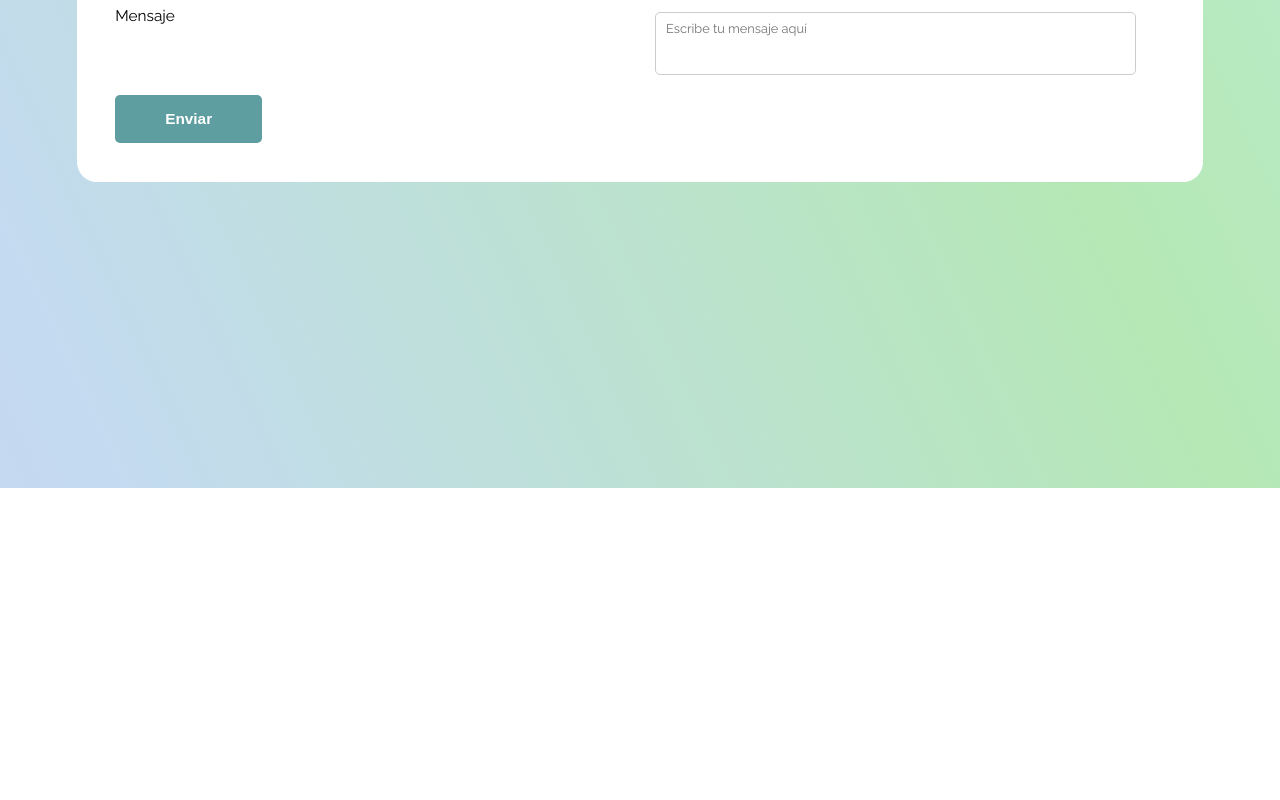
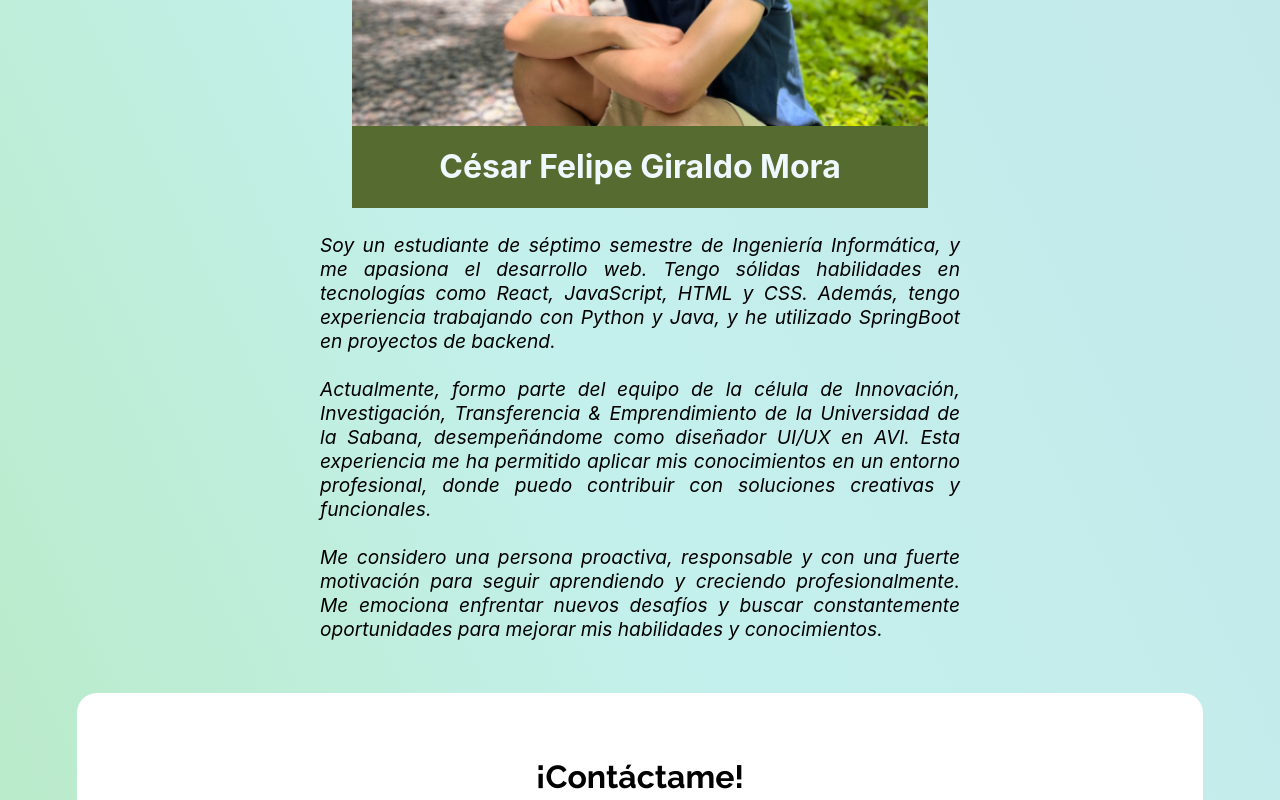
Before and after one commit to Cfgm1603/examen-cesarfgm, a React (Create React App) app: page /acerca in a window 1280 px wide. Shown: the part 460-1260 px from the top of the page. Before the commit the page ends 948 px from the top, so only its background shows below. Built offline with nearby package versions, Linux system fonts and the light colour scheme.

Commit message:
Finished "about me"

```diff
--- a/src/App.css
+++ b/src/App.css
@@ -12,7 +12,7 @@
 .body {
   background-image: var(--gradient);
   background-size: 400%;
-  animation: bg-animation 10s infinite linear alternate;
+  animation: bg-animation 6s infinite linear alternate;
 }
 @keyframes bg-animation {
   0% {
@@ -182,6 +182,32 @@ a {
 }
 
 /* PAGINA 2 */
+.aboutme {
+  display: flex;
+  flex-direction: column;
+  justify-content: center;
+  align-items: center;
+  padding: 0 100px 0 100px;
+  margin-top: 16vw;
+  height: 100vh;
+}
+.myphoto {
+  width: 45vw;
+}
+.namer {
+  text-align: center;
+  background-color: darkolivegreen;
+  width: 45vw;
+  color: aliceblue;
+}
+
+.bio {
+  margin-top: 2vw;
+  width: 50vw;
+  font-size: 1.5vw;
+  text-align: justify;
+}
+
 .container Raleway {
   padding: 0;
 }
--- a/src/pages/About.jsx
+++ b/src/pages/About.jsx
@@ -1,18 +1,9 @@
 import React from "react";
 import Navbar from "../components/Navbar";
-import { useState } from "react";
 
 const About = () => {
-  const [formData, setFormData] = useState({
-    name: "",
-    email: "",
-    topic: "",
-    contactNumber: "",
-    message: "",
-  });
   const handleSubmit = (e) => {
     const nameField = document.getElementById("name");
-
     const emailField = document.getElementById("email");
     const topicField = document.getElementById("topic");
     const contactNumber = document.getElementById("contactNumber");
@@ -30,10 +21,42 @@ const About = () => {
   return (
     <div>
       <Navbar />
+      <div className="aboutme">
+        <img
+          className="myphoto"
+          src={require("../assets/my_photo.png")}
+          alt="César Giralod"
+        ></img>
+        <div className="namer">
+          <h1>César Felipe Giraldo Mora</h1>
+        </div>
+        <div className="bio">
+          <i>
+            Soy un estudiante de séptimo semestre de Ingeniería Informática, y
+            me apasiona el desarrollo web. Tengo sólidas habilidades en
+            tecnologías como React, JavaScript, HTML y CSS. Además, tengo
+            experiencia trabajando con Python y Java, y he utilizado SpringBoot
+            en proyectos de backend.
+            <br></br> <br></br>
+            Actualmente, formo parte del equipo de la célula de Innovación,
+            Investigación, Transferencia & Emprendimiento de la Universidad de
+            la Sabana, desempeñándome como diseñador UI/UX en AVI. Esta
+            experiencia me ha permitido aplicar mis conocimientos en un entorno
+            profesional, donde puedo contribuir con soluciones creativas y
+            funcionales.
+            <br></br>
+            <br></br>
+            Me considero una persona proactiva, responsable y con una fuerte
+            motivación para seguir aprendiendo y creciendo profesionalmente. Me
+            emociona enfrentar nuevos desafíos y buscar constantemente
+            oportunidades para mejorar mis habilidades y conocimientos.
+          </i>
+        </div>
+      </div>
       <div className="container Raleway">
         <div class="container_form">
-          <h2>!Contactame!</h2>
-          <p>Escribeme tus comentarios o preguntas</p>
+          <h2>¡Contáctame!</h2>
+          <p>Escríbeme tus comentarios o preguntas </p>
           <form>
             <div className="row">
               <div class="column">
--- a/src/pages/Home.jsx
+++ b/src/pages/Home.jsx
@@ -8,9 +8,11 @@ const Home = () => {
       <Navbar />
       <div className="container Raleway">
         <div className="content-wrapper">
-          <div className="title">
-            <h1>Hola Páramo! Soy César</h1>
-          </div>
+          <AnimatedOnScroll animationIn="headShake" animationInDuration="2000">
+            <div className="title">
+              <h1>Hola Páramo! Soy César</h1>
+            </div>
+          </AnimatedOnScroll>
           <div className="image_container">
             <img
               className="image"
@@ -49,9 +51,6 @@ const Home = () => {
             <br />
             Esta propuesta se encuentra actualmente en desarrollo.
           </p>
-          {/* <Link to="/Proyectos">
-            <button className="btn">Ver Proyectos</button>
-          </Link> */}
         </div>
       </div>
     </div>
```
Also changed, not shown: src/assets/my_photo.png (added).
